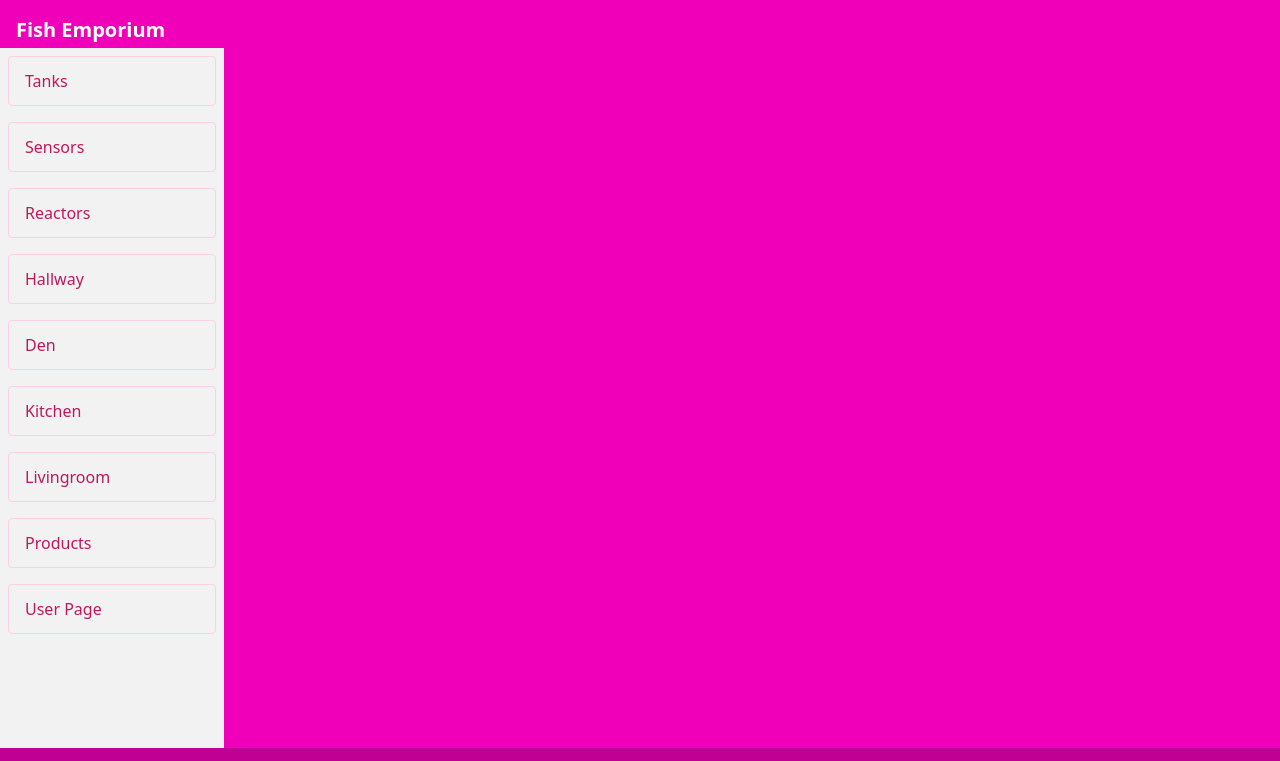
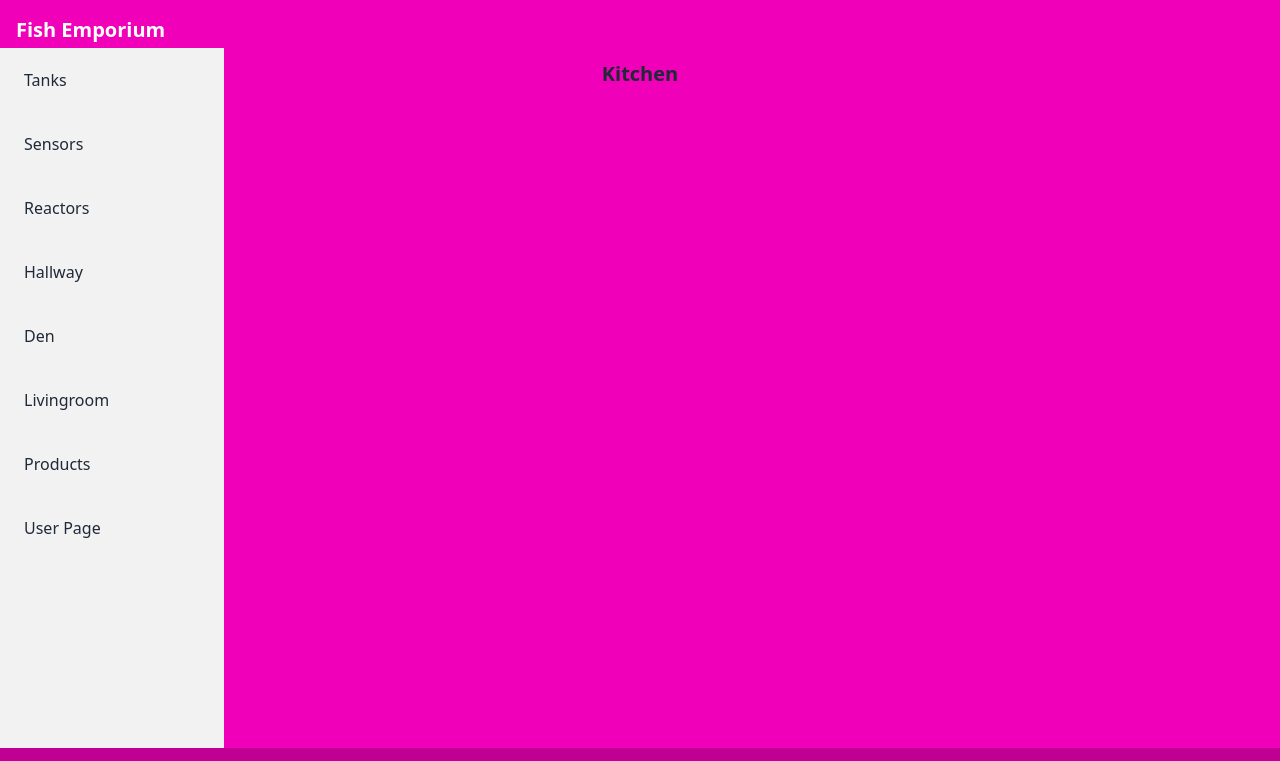
Before and after one commit to DeLadyJ/Deliverable12, a plain HTML site: page kitchen.html in a window 1280 px wide. Shown: the top 761 px of the page. Drawn offline with nearby package versions, Linux system fonts and the light colour scheme.

Commit message:
linked kitchen, livingroom, hallway files

```diff
--- a/kitchen.html
+++ b/kitchen.html
@@ -9,18 +9,18 @@
   <body class="bg-secondary h-screen w-screen">
       <header class="h-12 w-full">
           <h1 class="text-white text-xl font-bold p-4">Fish Emporium</h1>
+          <h2 class="bg-secondary-200 text-xl font-bold text-center">Kitchen</h2>
       </header>
       <main class="w-full flex bg-secondary-200" style="height: calc(100vh - 75px)">
           <ul class="menu bg-base-200 w-56">
-              <li class="border rounded border-pink-200 m-2 text-pink-700"><a href="tanks.html">Tanks</a></li>
-              <li class="border rounded border-pink-200 m-2 text-pink-700"><a href="sensors.html">Sensors</a></li>
-              <li class="border rounded border-pink-200 m-2 text-pink-700"><a href="reactors.html">Reactors</a></li>
-              <li class="border rounded border-pink-200 m-2 text-pink-700"><a>Hallway</a></li>
-              <li class="border rounded border-pink-200 m-2 text-pink-700"><a>Den</a></li>
-              <li class="border rounded border-pink-200 m-2 text-pink-700"><a>Kitchen</a></li>
-              <li class="border rounded border-pink-200 m-2 text-pink-700"><a>Livingroom</a></li>
-              <li class="border rounded border-pink-200 m-2 text-pink-700"><a href="products.html">Products</a></li>
-              <li class="border rounded border-pink-200 m-2 text-pink-700"><a href="user.html">User Page</a></li>
+              <li class="border-none m-2 text-secondary-200"><a href="tanks.html">Tanks</a></li>
+              <li class="border-none m-2 text-secondary-200"><a href="sensors.html">Sensors</a></li>
+              <li class="border-none m-2 text-secondary-200"><a href="reactors.html">Reactors</a></li>
+              <li class="border-none m-2 text-secondary-200"><a>Hallway</a></li>
+              <li class="border-none m-2 text-secondary-200"><a>Den</a></li>
+              <li class="border-none m-2 text-secondary-200"><a>Livingroom</a></li>
+              <li class="border-none m-2 text-secondary-200"><a href="products.html">Products</a></li>
+              <li class="border-none m-2 text-secondary-200"><a href="user.html">User Page</a></li>
           </ul>
       </main>
       <section class="bg-red-100 w-full">
```
Also changed, not shown: hallway.html (+4 -2 lines), index.html (+1 -1 lines), user.html (+3 -3 lines).
